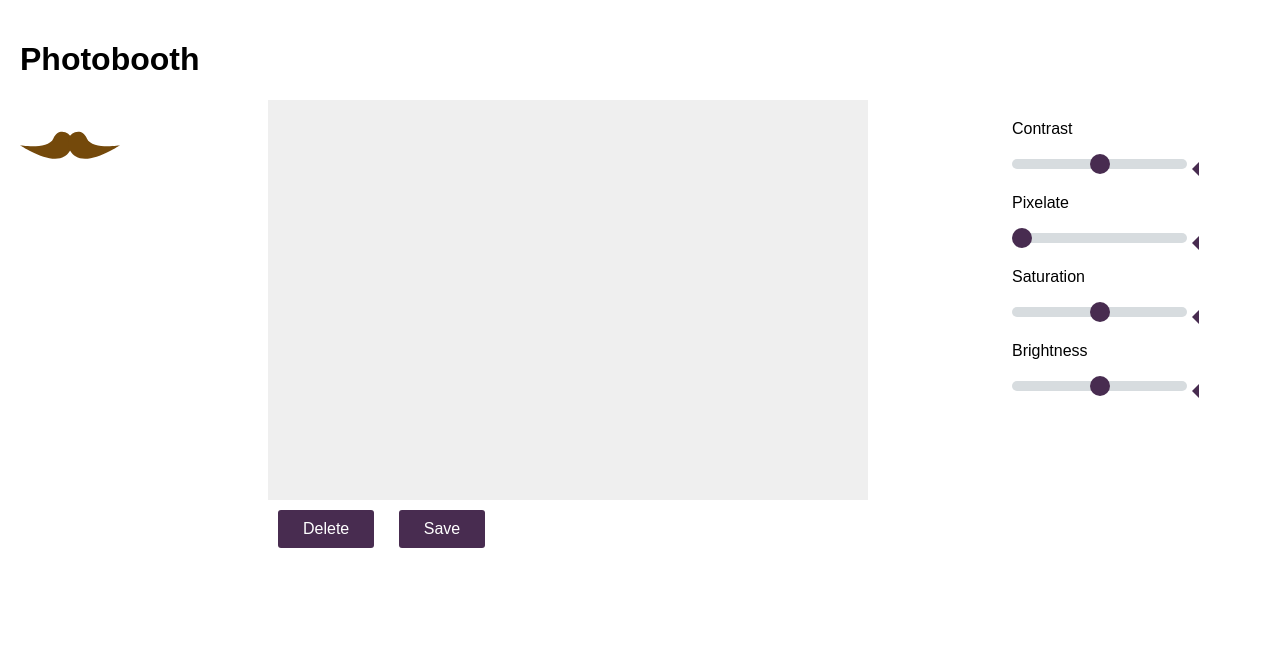
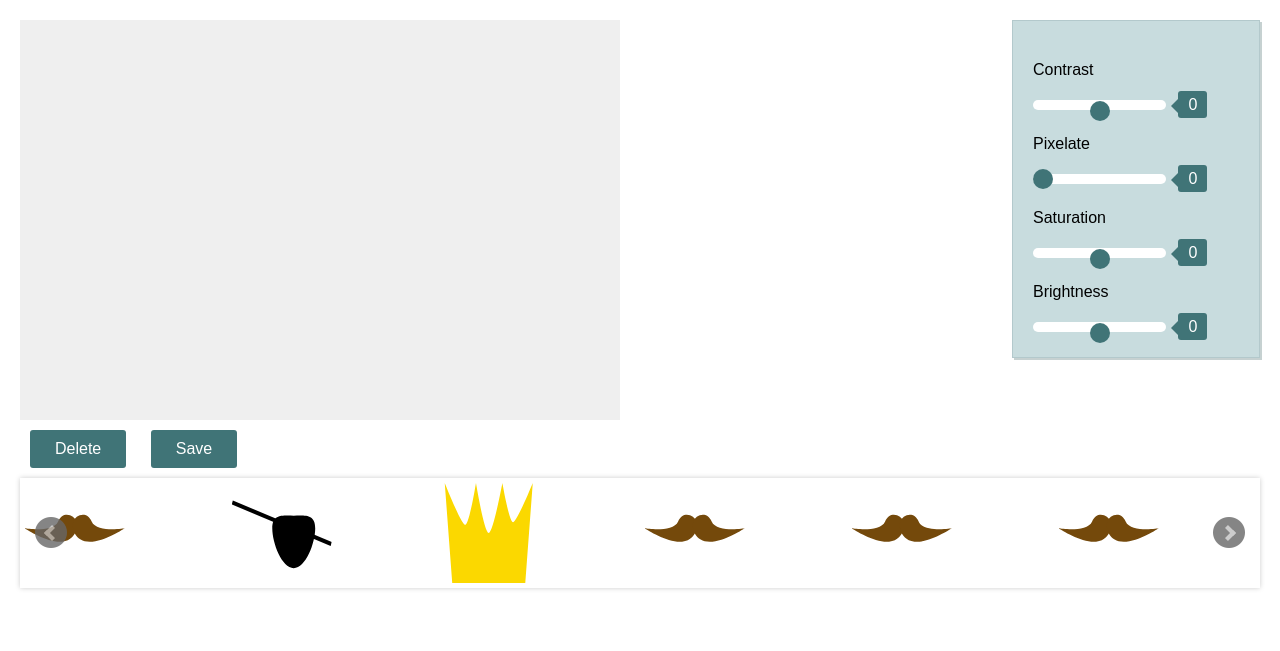
Before and after one commit to AlissaLuepke/photobooth, a plain HTML site: page index.html in a window 1280 px wide. Drawn offline with Linux system fonts and the light colour scheme; files whose address does not match are found by name.

Commit message:
no message

```diff
--- a/css/style.css
+++ b/css/style.css
@@ -1,15 +1,36 @@
-*, *:before, *:after {
+*,
+*:before,
+*:after {
     box-sizing: border-box;
 }
 
 body {
     font-family: sans-serif;
     padding: 20px 20px;
+/*    background-image: url('../img/pink%20dust.png');*/
+
 }
+
+.custom_border{
+    border: 3px solid black;
+
+}
+
+
 @media (min-width: 600px) {
     body {
         padding: 20px;
     }
+}
+
+.filters {
+    background-color: #C8DCDE;
+    border: 1px solid rgba(50, 89, 92, 0.14);
+    padding: 20px;
+
+    -webkit-box-shadow: 2px 2px 0px 0px rgba(50, 89, 92, 0.14);
+    -moz-box-shadow: 2px 2px 0px 0px rgba(50, 89, 92, 0.14);
+    box-shadow: 2px 2px 0px 0px rgba(50, 89, 92, 0.28);
 }
 
 .range-slider {
@@ -25,46 +46,53 @@ body {
     width: calc(100% - (73px));
     height: 10px;
     border-radius: 5px;
-  background: #d7dcdf;
+    background: #ffffff;
     outline: none;
     padding: 0;
     margin: 0;
 }
+
 .range-slider__range::-webkit-slider-thumb {
     -webkit-appearance: none;
     appearance: none;
     width: 20px;
     height: 20px;
     border-radius: 50%;
-  background: #482c50;
+    background: #407477;
     cursor: pointer;
     -webkit-transition: background .15s ease-in-out;
     transition: background .15s ease-in-out;
 }
+
 .range-slider__range::-webkit-slider-thumb:hover {
-  background: #ff94c9;
+    background: #ffbc26;
 }
+
 .range-slider__range:active::-webkit-slider-thumb {
-  background: #ff94c9;
+    background: #ffbc26;
 }
+
 .range-slider__range::-moz-range-thumb {
     width: 20px;
     height: 20px;
     border: 0;
     border-radius: 50%;
-  background: #482c50;
+    background: #407477;
     cursor: pointer;
     -webkit-transition: background .15s ease-in-out;
     transition: background .15s ease-in-out;
 }
+
 .range-slider__range::-moz-range-thumb:hover {
     background: #ff94c9;
 }
+
 .range-slider__range:active::-moz-range-thumb {
     background: #ff94c9;
 }
 
 .range-slider__value {
+<<<<<<< Updated upstream
   display: inline-block;
   position: relative;
   width: 60px;
@@ -79,7 +107,20 @@ body {
 >>>>>>> 8900f61038f41f1f6f3b6d39d94bd6cf5953294f
   padding: 5px 10px;
   margin-left: 8px;
+=======
+    display: inline-block;
+    position: relative;
+    width: 60px;
+    color: #fff;
+    line-height: 20px;
+    text-align: center;
+    border-radius: 3px;
+    background: #407477;
+    padding: 5px 10px;
+    margin-left: 8px;
+>>>>>>> Stashed changes
 }
+
 .range-slider__value:after {
     position: absolute;
     top: 8px;
@@ -87,7 +128,7 @@ body {
     width: 0;
     height: 0;
     border-top: 7px solid transparent;
-  border-right: 7px solid #482c50;
+    border-right: 7px solid #407477;
     border-bottom: 7px solid transparent;
     content: '';
 }
@@ -102,14 +143,15 @@ input::-moz-focus-outer {
     border: 0;
 }
 
-.custombutton{
-    background-color: #482c50;
-    color:#fff;
+.custombutton {
+    background-color: #407477;
+    color: #fff;
     border-radius: 3px;
     padding: 10px 25px;
     margin: 10px;
 }
-#rectangle {
+
+#rectangle, #flower, #crown {
     width: 100px;
     height: 100px;
 }
--- a/index.html
+++ b/index.html
@@ -7,58 +7,67 @@
     <meta name="viewport" content="width=device-width, initial-scale=1">
     <link rel="stylesheet" href="css/pure-min.css" />
     <link rel="stylesheet" href="css/style.css" />
+    <link rel="stylesheet" href="css/jquery.bxslider.css"/>
     <!-- The above 3 meta tags *must* come first in the head; any other head content must come *after* these tags -->
     <title>Photobooth</title>
 </head>
 
 <body>
-   <h1>Photobooth</h1>
+    <!--    <h1>Photobooth</h1>-->
     <div class="pure-g">
-        <div class="pure-u-1-5">
-            <img id="rectangle" alt="self-Logo" src="img/beard.svg">
-        </div>
-        <div class="pure-u-3-5">
+        <div class="pure-u-4-5">
             <canvas id="canvas" width="600" height="400"></canvas>
-
             <button id="target" class="pure-button custombutton">Delete</button>
             <button id="save" class="pure-button custombutton">Save</button>
         </div>
-
-
-
         <div class="pure-u-1-5">
             <div class="filters">
-
                 <div class="range-slider">
-                   <p>Contrast</p>
-                    <input class="range-slider__range" type="range" id="contrast" min="-255" max="255" data-filter="0"> <span class="range-slider__value">0</span>
+                    <p>Contrast</p>
+                    <input class="range-slider__range" type="range" id="contrast" min="-255" max="255" data-filter="0" list="volsettings"> <span class="range-slider__value">0</span>
+                    <datalist id="volsettings">
+                        <option>0</option>
+                    </datalist>
                 </div>
                 <div class="range-slider">
-                   <p>Pixelate</p>
-                    <input class="range-slider__range" type="range" id="blocksize" min="1" max="16" data-filter="1" value="0"> <span class="range-slider__value">0</span>
+                    <p>Pixelate</p>
+                    <input class="range-slider__range" type="range" id="blocksize" min="1" max="16" data-filter="1" value="0"> <span class="range-slider__value">0</span> </div>
+                <div class="range-slider">
+                    <p>Saturation</p>
+                    <input class="range-slider__range" type="range" id="saturate" min="-100" max="100" data-filter="2" list="volsettings"> <span class="range-slider__value"> 0</span>
+                    <datalist id="volsettings">
+                        <option>0</option>
+                    </datalist>
                 </div>
                 <div class="range-slider">
-                   <p>Saturation</p>
-                    <input class="range-slider__range" type="range" id="saturate" min="-100" max="100" data-filter="2"> <span class="range-slider__value"> 0</span>
+                    <p>Brightness</p>
+                    <input class="range-slider__range" type="range" id="brightness" min="-255" max="255" data-filter="3" list="volsettings"> <span class="range-slider__value"> 0</span>
+                    <datalist id="volsettings">
+                        <option>0</option>
+                    </datalist>
                 </div>
-                <div class="range-slider">
-                   <p>Brightness</p>
-                    <input class="range-slider__range" type="range" id="brightness" min="-255" max="255" data-filter="3"> <span class="range-slider__value"> 0</span>
-                </div>
-
-
-
-
-
             </div>
-
         </div>
+    </div>
+    <div class="pure-g">
+<div class="pure-u-5-5">
+            <div class="slider1">
+                <div class="slide"><img id="rectangle" alt="self-Logo" src="img/beard.svg"></div>
+                <div class="slide"><img id="flower" alt="self-Logo" src="img/augenklappe.svg"></div>
+                <div class="slide"><img id="crown" alt="self-Logo" src="img/crown.svg"></div>
+                <div class="slide"><img id="rectangle" alt="self-Logo" src="img/beard.svg"></div>
+                <div class="slide"><img id="rectangle" alt="self-Logo" src="img/beard.svg"></div>
+                <div class="slide"><img id="rectangle" alt="self-Logo" src="img/beard.svg"></div>
+                <div class="slide"><img id="rectangle" alt="self-Logo" src="img/beard.svg"></div>
+                <div class="slide"><img id="rectangle" alt="self-Logo" src="img/beard.svg"></div>
+                <div class="slide"><img id="rectangle" alt="self-Logo" src="img/beard.svg"></div>
 
     </div>
-
-
+        </div>
+    </div>
     <script src="fabric/dist/fabric.js"></script>
     <script src="js/jquery-3.2.1.min.js"></script>
+    <script src="js/jquery.bxslider.js"></script>
     <script src="js/script.js"></script>
 </body>
 
--- a/js/script.js
+++ b/js/script.js
@@ -55,11 +55,41 @@ fabric.Image.fromURL('../../../capture.jpg', function (oImg) {
 
     });
 });
-
+$(document).ready(function(){
+  $('.slider1').bxSlider({
+    slideWidth: 600,
+    minSlides: 6,
+    maxSlides: 8,
+    slideMargin: 10,
+      pager: false
+  });
+});
 
 $("#rectangle").click(function () {
 
     fabric.loadSVGFromURL('img/beard.svg', function (objects, options) {
+
+        var obj = fabric.util.groupSVGElements(objects, options);
+        canvas.add(obj).renderAll();
+
+
+    });
+
+});
+$("#flower").click(function () {
+
+    fabric.loadSVGFromURL('img/augenklappe.svg', function (objects, options) {
+
+        var obj = fabric.util.groupSVGElements(objects, options);
+        canvas.add(obj).renderAll();
+
+
+    });
+
+});
+$("#crown").click(function () {
+
+    fabric.loadSVGFromURL('img/crown.svg', function (objects, options) {
 
         var obj = fabric.util.groupSVGElements(objects, options);
         canvas.add(obj).renderAll();
```
Also changed, not shown: server/main.html (+82 -0 lines), 1 other file. Lines whose indentation alone changed are shown as unchanged.
